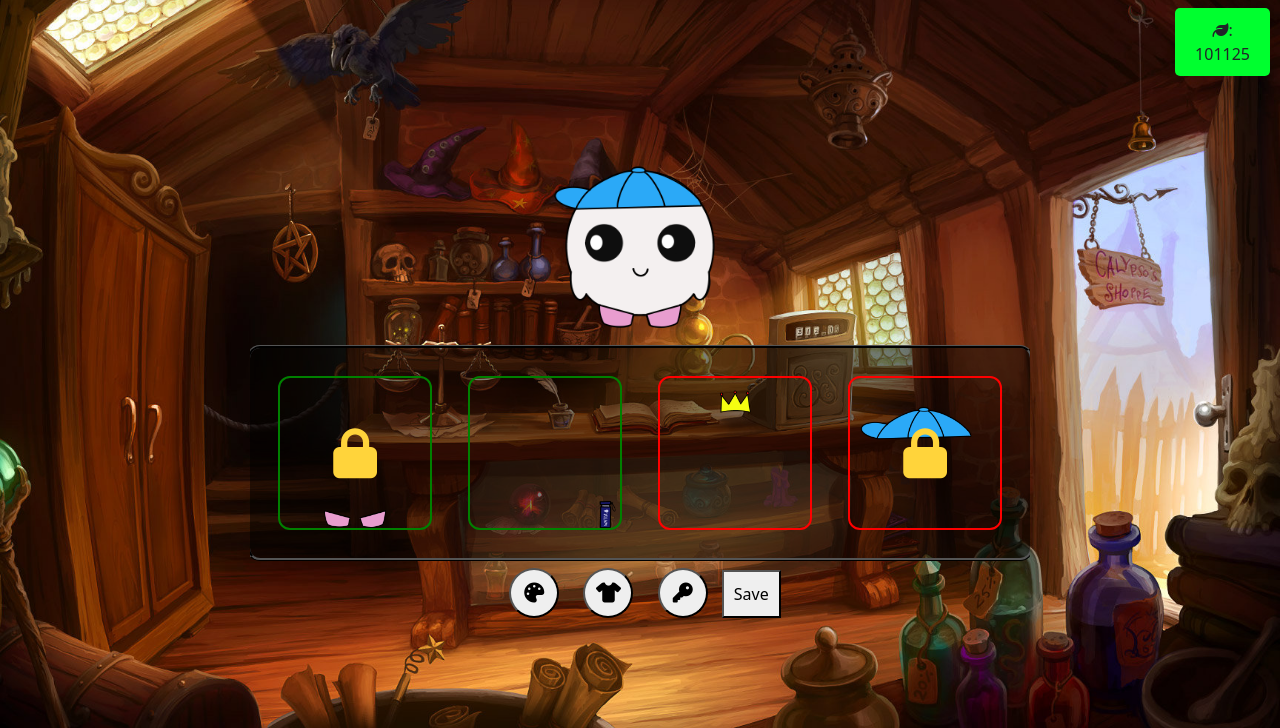
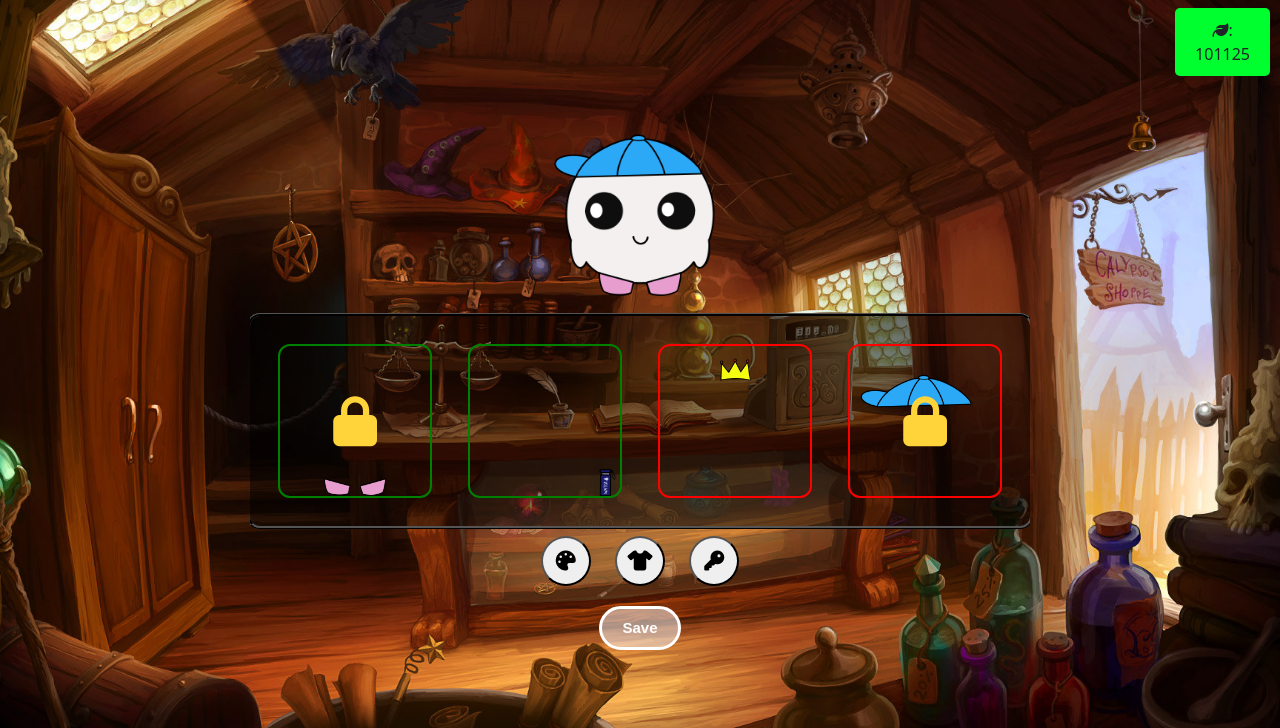
Before and after one commit to poppyts25/TrashPet, a Django app: page /trashpetapp/shop/ in a window 1280 px wide. Shown: the part 72-800 px from the top of the page. Run offline with Django 4.2, Linux system fonts and the light colour scheme; a user stored in the database is signed in; data comes from the database, SQL or seed files in the repository; some libraries are stand-ins or nearby versions.

Commit message:
added css for save button

```diff
--- a/trashpet/static/shop.css
+++ b/trashpet/static/shop.css
@@ -45,7 +45,7 @@ button {
 }
 
 #item-reel {
-    background-color: rgba(0,0,0,.5);
+    background-color: rgba(0, 0, 0, .5);
     outline-color: black;
     outline-style: ridge;
     border-radius: 10px;
@@ -58,19 +58,41 @@ button {
     flex-wrap: wrap;
 }
 
+.save-button {
+    margin: 10px 20px;
+    display: inline-block;
+    padding: 8px 20px;
+    color: white;
+    font-size: 15px;
+    font-weight: bold;
+    background: rgba(255, 255, 255, 0.5);
+    /* Translucent white background */
+    border: 3px solid;
+    border-radius: 99px;
+    font-family: Arial, Helvetica, sans-serif;
+}
+
+.save-button:hover {
+    background-color: rgb(111, 198, 252, 0.9);
+    box-shadow: 2px 2px 3px;
+}
+
 .accessory {
     position: relative;
 }
 
-.fa-lock, .fa-dollar-sign {
+.fa-lock,
+.fa-dollar-sign {
     position: absolute;
     padding: 60px;
     top: 50%;
     left: 50%;
-    transform: translate(-50%, -50%); /* Center lock */
+    transform: translate(-50%, -50%);
+    /* Center lock */
     font-size: 50px;
     color: #FFD43B;
-    z-index: 1; /* Ensure lock is on top */
+    z-index: 1;
+    /* Ensure lock is on top */
 }
 
 .hidden {
@@ -114,42 +136,48 @@ button {
     transition: 0.4s;
 }
 
-.color-option:hover{
+.color-option:hover {
     border: 1px solid black;
 }
 
-#code-page-button{
+#code-page-button {
     transition: 0.4s;
-    padding: 0px; /*vertically align*/
+    padding: 0px;
+    /*vertically align*/
 }
-#code-page-button:hover{
+
+#code-page-button:hover {
     background-color: rgb(255, 212, 59);
     border-color: black;
     box-shadow: 2px 2px 3px;
 }
 
-#item-menu-button{
+#item-menu-button {
     transition: 0.4s;
-    padding: 0px; /*vertically align*/
+    padding: 0px;
+    /*vertically align*/
 }
-#item-menu-button:hover{
+
+#item-menu-button:hover {
     background-color: rgb(111, 198, 252);
     border-color: black;
     box-shadow: 2px 2px 3px;
 }
 
-#color-menu-button{
+#color-menu-button {
     transition: 0.4s;
-    padding: 0px; /*vertically align*/
+    padding: 0px;
+    /*vertically align*/
 }
-#color-menu-button:hover{
+
+#color-menu-button:hover {
     background-color: rgb(252, 146, 224);
     border-color: black;
     box-shadow: 2px 2px 3px;
 }
 
-#color-menu{
-    background-color: rgba(0,0,0,.5);
+#color-menu {
+    background-color: rgba(0, 0, 0, .5);
     outline-color: black;
     outline-style: ridge;
     border-radius: 10px;
@@ -169,4 +197,4 @@ button {
     padding: 10px 20px;
     border-radius: 5px;
     text-align: center;
-  }
+}
--- a/trashpet/trashpetapp/templates/trashpetapp/shop.html
+++ b/trashpet/trashpetapp/templates/trashpetapp/shop.html
@@ -15,7 +15,6 @@
         text-align: center;
         overflow: auto;
       }
-
 
       .hidden {
       display: none;
@@ -86,12 +85,12 @@
     </div>
 
     <!-- buttons to select colour/accessories/enter unlock code -->
-
+    <div>
     <button id="color-menu-button" class="menu-toggle-button"><i class="fas fa-palette"></i></button>
     <button id="item-menu-button" class="menu-toggle-button"><i class="fas fa-tshirt"></i></button>
     <button id="code-page-button" class="menu-toggle-button" onclick="goToCodes()"><i class="fa-solid fa-key"></i></button>
-
-    <button onclick="saveAccessories()">Save</button>
+    </div>
+    <button class="save-button" onclick="saveAccessories()">Save</button>
   </div>
 
 
```
Also changed, not shown: trashpet/trashpetapp/static/shop.css (+19 -0 lines).
